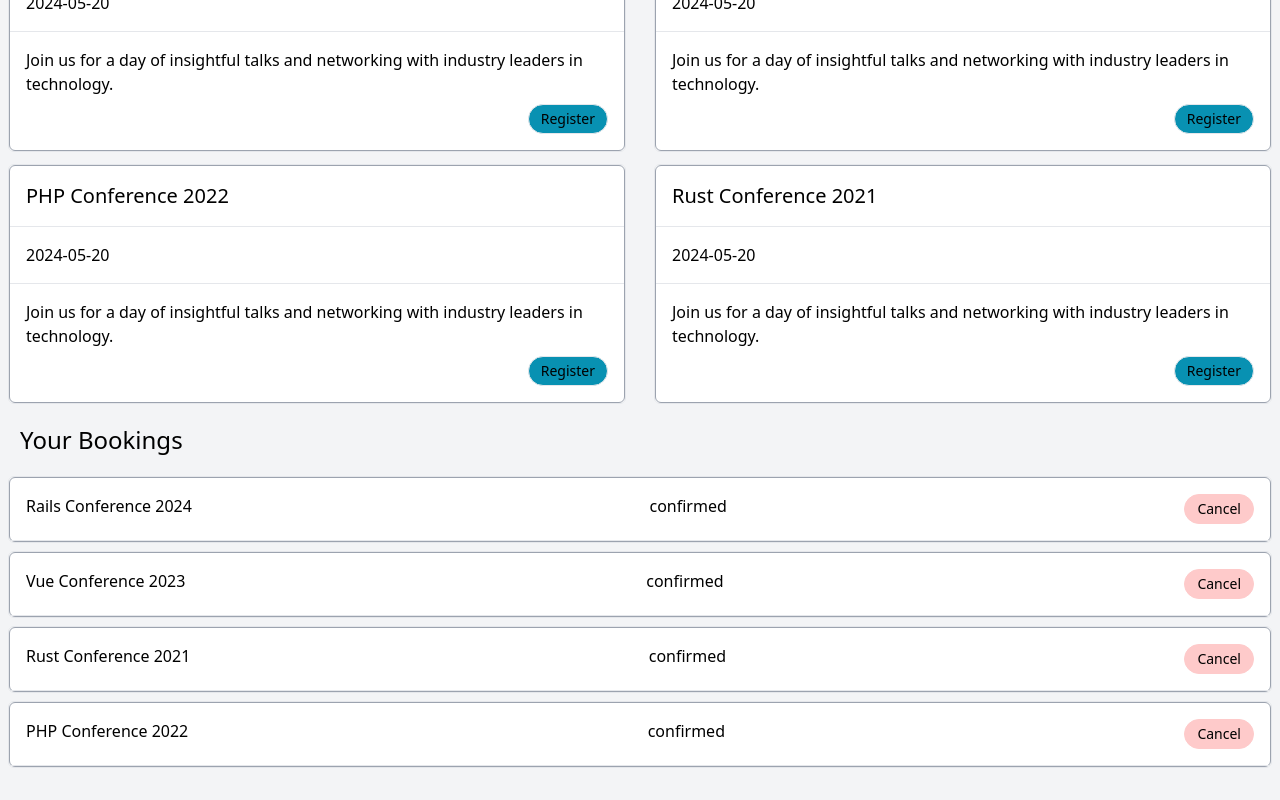
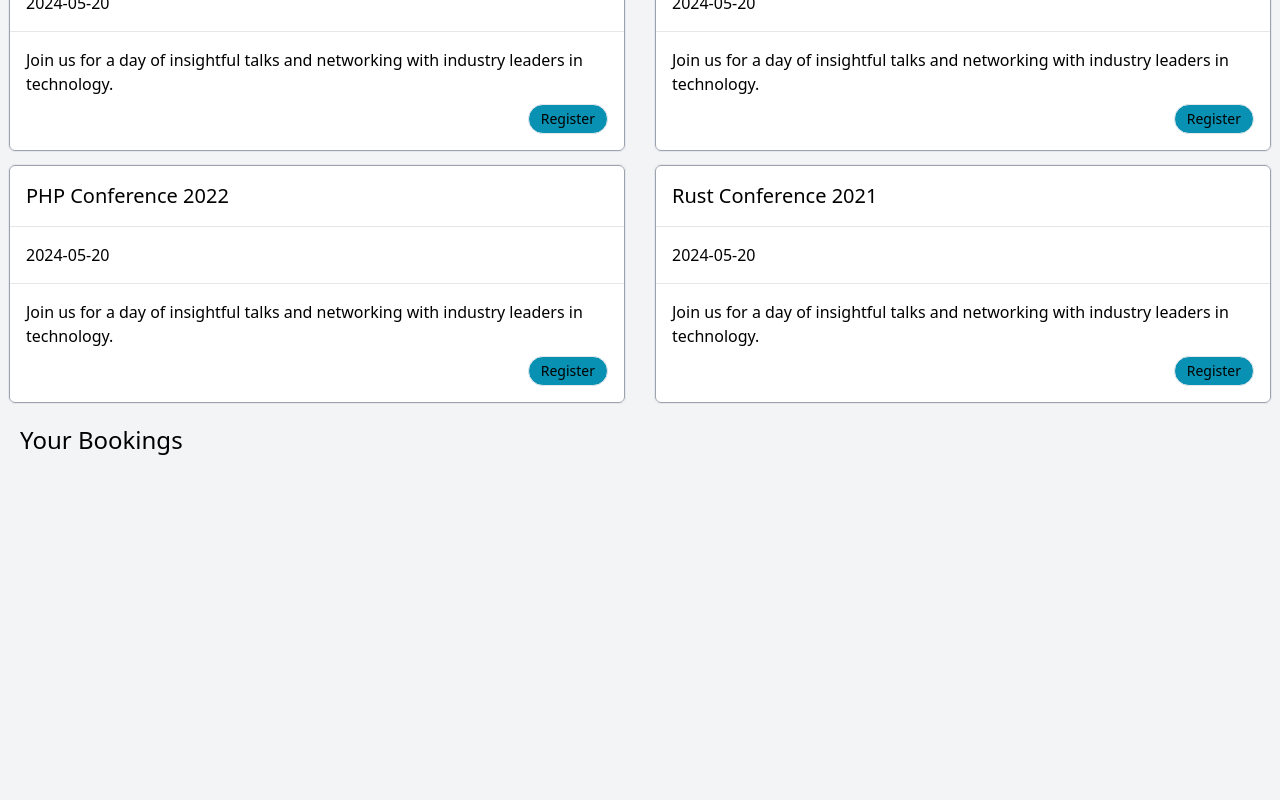
Before and after one commit to nancysychen/Jura-Vue.js-3, a Vue app: page / in a window 1280 px wide. Shown: the part 232-1032 px from the top of the page. After the commit the page ends 800 px from the top, so only its background shows below. Built offline with nearby package versions, Linux system fonts and the light colour scheme; data requests are answered from the project's data file.

Commit message:
cancelling bookings with optimistic ui

```diff
--- a/db.json
+++ b/db.json
@@ -29,34 +29,5 @@
       "location": "Convention Center, Downtown"
     }
   ],
-  "bookings": [
-    {
-      "id": "1723215503552",
-      "userId": 1,
-      "eventId": "1",
-      "eventTitle": "Rails Conference 2024",
-      "status": "confirmed"
-    },
-    {
-      "id": "1723215507631",
-      "userId": 1,
-      "eventId": "2",
-      "eventTitle": "Vue Conference 2023",
-      "status": "confirmed"
-    },
-    {
-      "id": "1723215515657",
-      "userId": 1,
-      "eventId": "4",
-      "eventTitle": "Rust Conference 2021",
-      "status": "confirmed"
-    },
-    {
-      "id": "1723215518329",
-      "userId": 1,
-      "eventId": "3",
-      "eventTitle": "PHP Conference 2022",
-      "status": "confirmed"
-    }
-  ]
+  "bookings": []
 }
--- a/src/App.vue
+++ b/src/App.vue
@@ -23,7 +23,7 @@
 				:key="booking.id"
 				:title="booking.eventTitle"
 				:status="booking.status"
-				@cancelar="console.log(' testando emit de cancelar')"
+				@cancelar="cancelBooking(booking.id)"
 			/>
 		</section>
 		<section v-else class="grid gap-2">
@@ -43,7 +43,9 @@
 const bookings = ref([]);
 const eventsLoading = ref(false);
 const bookingsLoading = ref(false);
-
+const findBookingById = (id) => {
+	return bookings.value.findIndex((b) => b.id === id);
+};
 const fetchEvents = async () => {
 	eventsLoading.value = true;
 	try {
@@ -69,7 +71,11 @@
 });
 
 const handleRegistration = async (event) => {
-	if (bookings.value.some(booking => booking.eventId === event.id && booking.userId === 1)) {
+	if (
+		bookings.value.some(
+			(booking) => booking.eventId === event.id && booking.userId === 1
+		)
+	) {
 		alert('You are already registered.');
 		return;
 	}
@@ -92,14 +98,31 @@
 			}),
 		});
 		if (response.ok) {
-			const index = bookings.value.findIndex(b => b.id === newBooking.id);
-			bookings.value[index] = await response.json()
+			const index = findBookingById(newBooking.id);
+			bookings.value[index] = await response.json();
 		} else {
-			throw new Error('Failed to confirm booking')
+			throw new Error('Failed to confirm booking');
 		}
 	} catch (error) {
-		console.error(`Failed to register for event: `, e)
-		bookings.value.filter(b=>b.id!==newBooking.id)
+		console.error(`Failed to register for event: `, e);
+		bookings.value.filter((b) => b.id !== newBooking.id);
+	}
+};
+const cancelBooking = async (bookingId) => {
+	const index = findBookingById(bookingId);
+	const originalBooking = bookings.value[index];
+	bookings.value.splice(index, 1);
+
+	try {
+		const response = await fetch(`http://localhost:3001/bookings/${bookingId}`, {
+			method: 'DELETE'
+		});
+		if (!response.ok) {
+			throw new Error('Booking cannot be canceled');
+		}
+	} catch (error) {
+		console.error(`Failed to cancel booking: `, error);
+		bookings.value.splice(index, 0, originalBooking);
 	}
 };
 </script>
```
